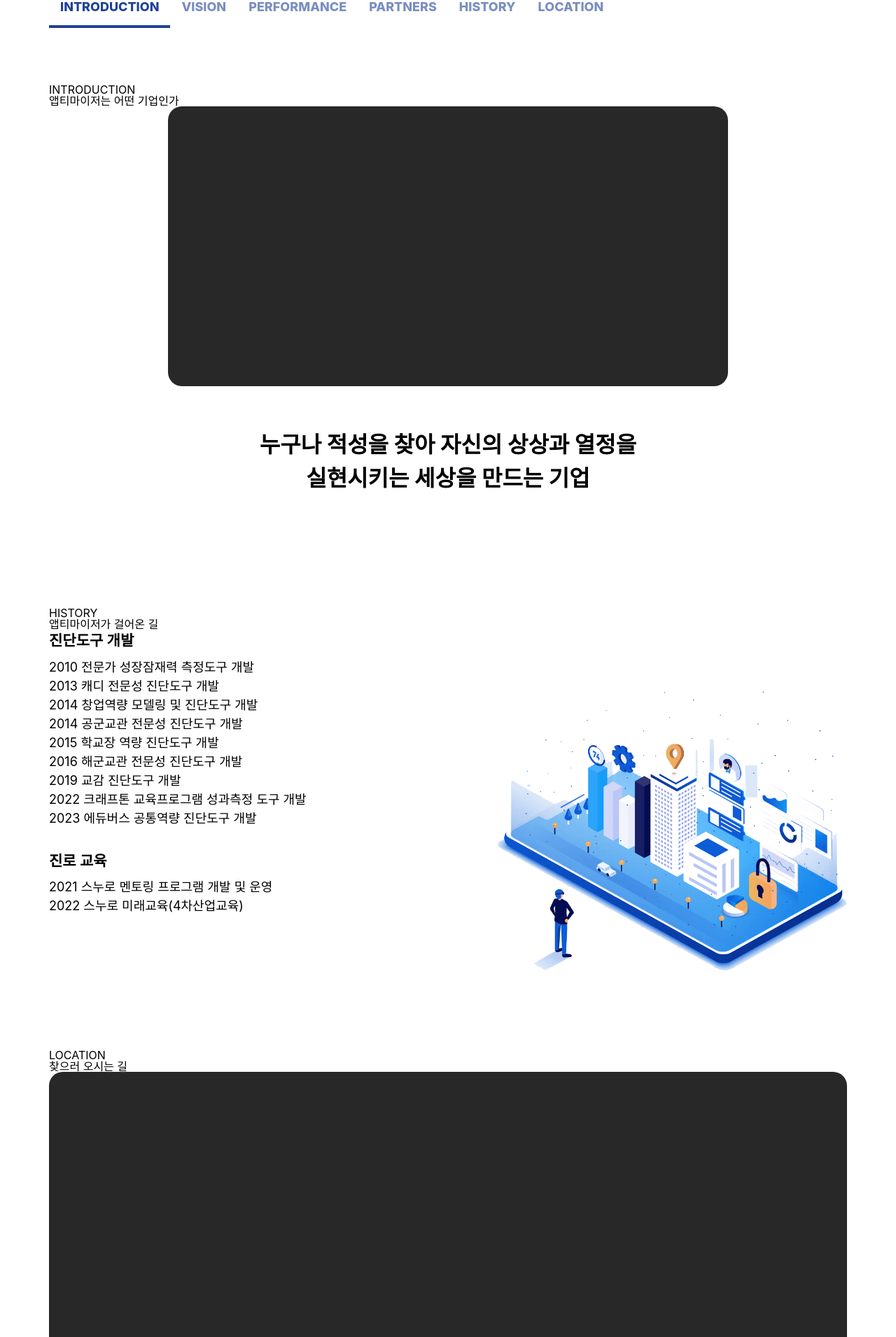
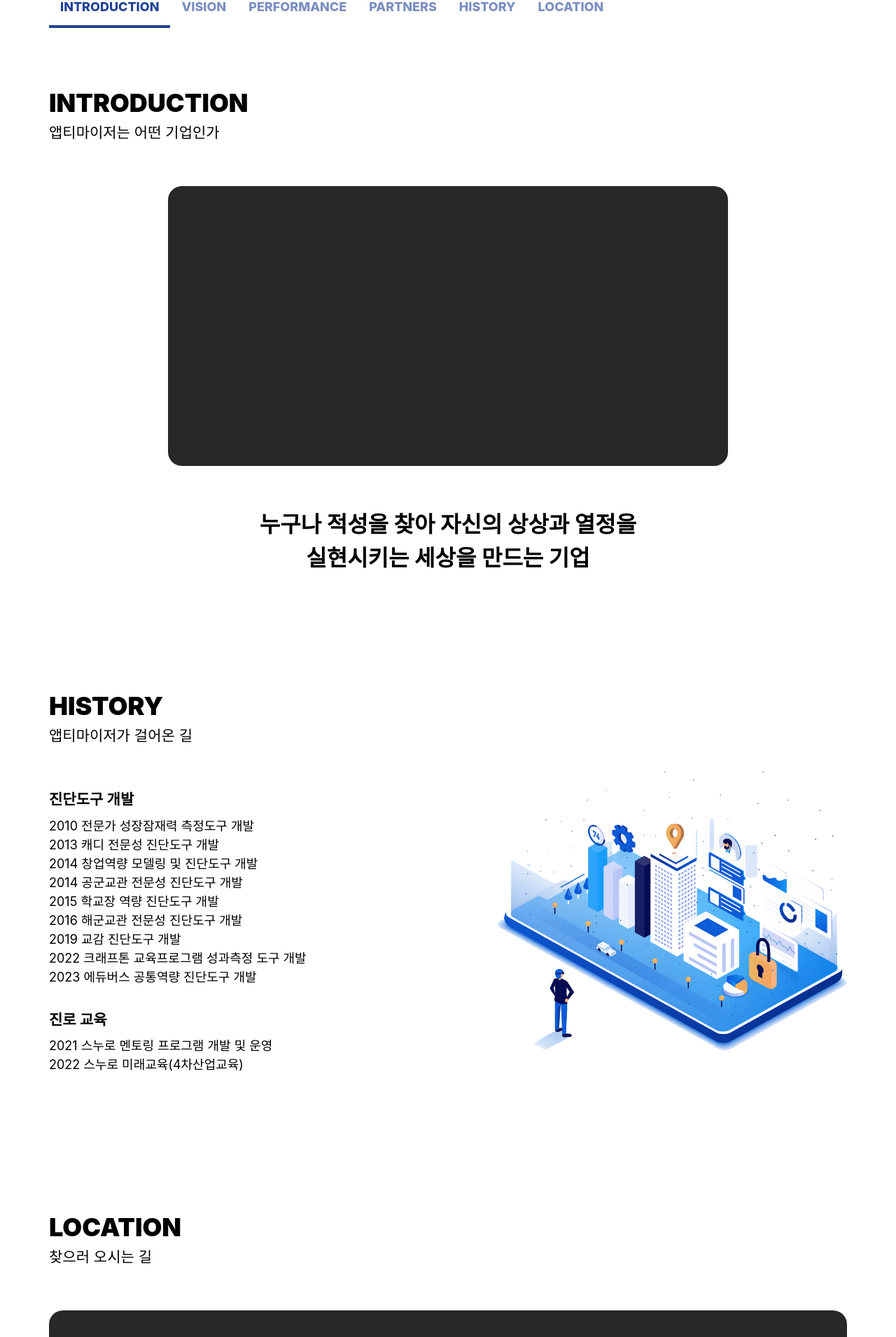
Before and after one commit to aptimizer-co/aptimizer, a Next.js app: page /about in a window 1280 px wide. Shown: the part 380-2291 px from the top of the page at 70% size. Built offline with nearby package versions, Linux system fonts and the light colour scheme; a web font is replaced by a local one.

Commit message:
[💄스타일] 불필요한 스타일 제거

```diff
--- a/src/app/about/_sections/HistorySection/HistorySection.tsx
+++ b/src/app/about/_sections/HistorySection/HistorySection.tsx
@@ -1,12 +1,13 @@
 import Image from "next/image";
+import { SectionTitle, SectionSubtitle } from "@/src/components";
 import HistoryImage from "@/public/png/about-history.png";
 import s from "./History.module.css";
 
 const HistorySection = () => {
   return (
     <section className={`${s.container} ${s.history}`}>
-      <h2 className={s.title}>HISTORY</h2>
-      <p className={s.subtitle}>앱티마이저가 걸어온 길</p>
+      <SectionTitle>HISTORY</SectionTitle>
+      <SectionSubtitle>앱티마이저가 걸어온 길</SectionSubtitle>
 
       <div className={s.innerContainer}>
         <p className={s.historyTitle}>진단도구 개발</p>
--- a/src/app/about/_sections/IntroSection/IntroSection.tsx
+++ b/src/app/about/_sections/IntroSection/IntroSection.tsx
@@ -1,10 +1,11 @@
+import { SectionTitle, SectionSubtitle } from "@/src/components";
 import s from "./IntroSection.module.css";
 
 const IntroSection = () => {
   return (
     <section className={`${s.container} ${s.intro}`}>
-      <h2 className={s.title}>INTRODUCTION</h2>
-      <p className={s.subtitle}>앱티마이저는 어떤 기업인가</p>
+      <SectionTitle>INTRODUCTION</SectionTitle>
+      <SectionSubtitle>앱티마이저는 어떤 기업인가</SectionSubtitle>
       <div className={s.video}></div>
       <p className={s.message}>
         누구나 적성을 찾아 자신의 상상과 열정을
--- a/src/app/about/_sections/LocationSection/LocationSection.tsx
+++ b/src/app/about/_sections/LocationSection/LocationSection.tsx
@@ -1,10 +1,11 @@
+import { SectionTitle, SectionSubtitle } from "@/src/components";
 import s from "./Location.module.css";
 
 const LocationSection = () => {
   return (
     <section className={`${s.container} ${s.location}`}>
-      <h2 className={s.title}>LOCATION</h2>
-      <p className={s.subtitle}>찾으러 오시는 길</p>
+      <SectionTitle>LOCATION</SectionTitle>
+      <SectionSubtitle>찾으러 오시는 길</SectionSubtitle>
       <div className={s.map}></div>
       <p className={s.text}>서울특별신 관악구 신림로 117(히어로즈 건물, 403호)</p>
     </section>
```
